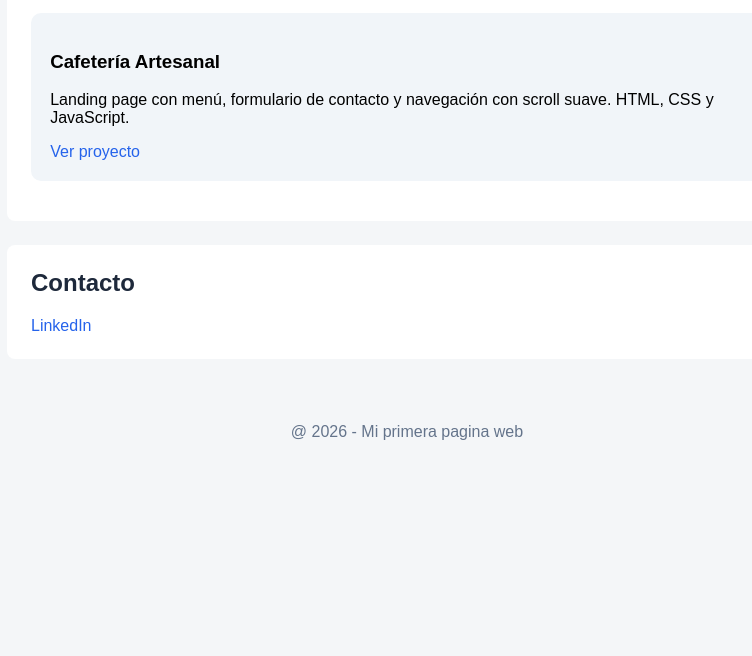
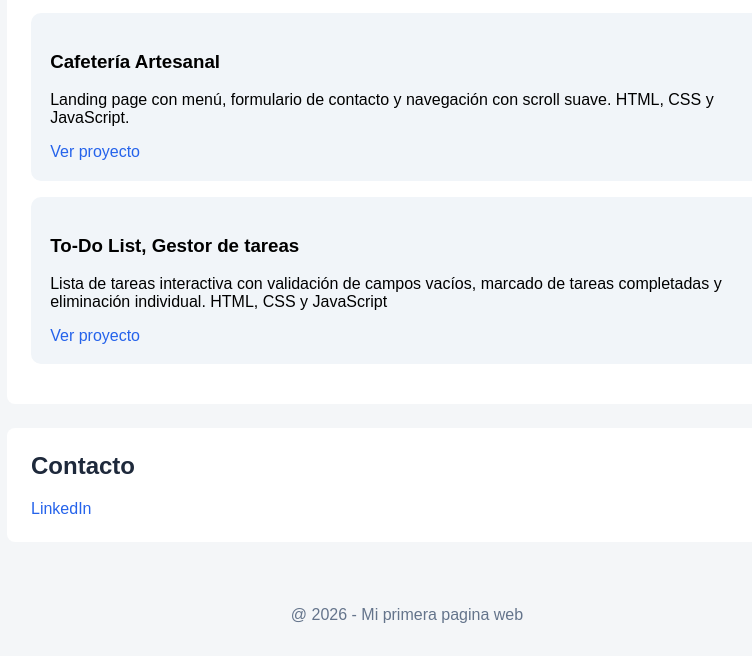
Before and after one commit to jhuiza26/mi-primer-portafolio, a plain HTML site: page index.html in a window 1280 px wide. Shown: the part 1402-2058 px from the top of the page, without its empty margins (233-985 px from the left). Before the commit the page ends 1875 px from the top, so only its background shows below. Drawn offline with Linux system fonts and the light colour scheme.

Commit message:
Agregar proyecto To-Do List al portafolio

```diff
--- a/index.html
+++ b/index.html
@@ -54,6 +54,12 @@
               <a href="https://jhuiza26.github.io/Cafeteria/" target="_blank">Ver proyecto</a>
              </div>
 
+             <div class="proyecto">
+              <h3>To-Do List, Gestor de tareas</h3>
+              <p>Lista de tareas interactiva con validación de campos vacíos, marcado de tareas completadas y eliminación individual. HTML, CSS y JavaScript</p>
+              <a href=" https://jhuiza26.github.io/TO-DO-LIST/" target="_blank">Ver proyecto</a>
+             </div>
+
         </section>
 
         <section>
```
